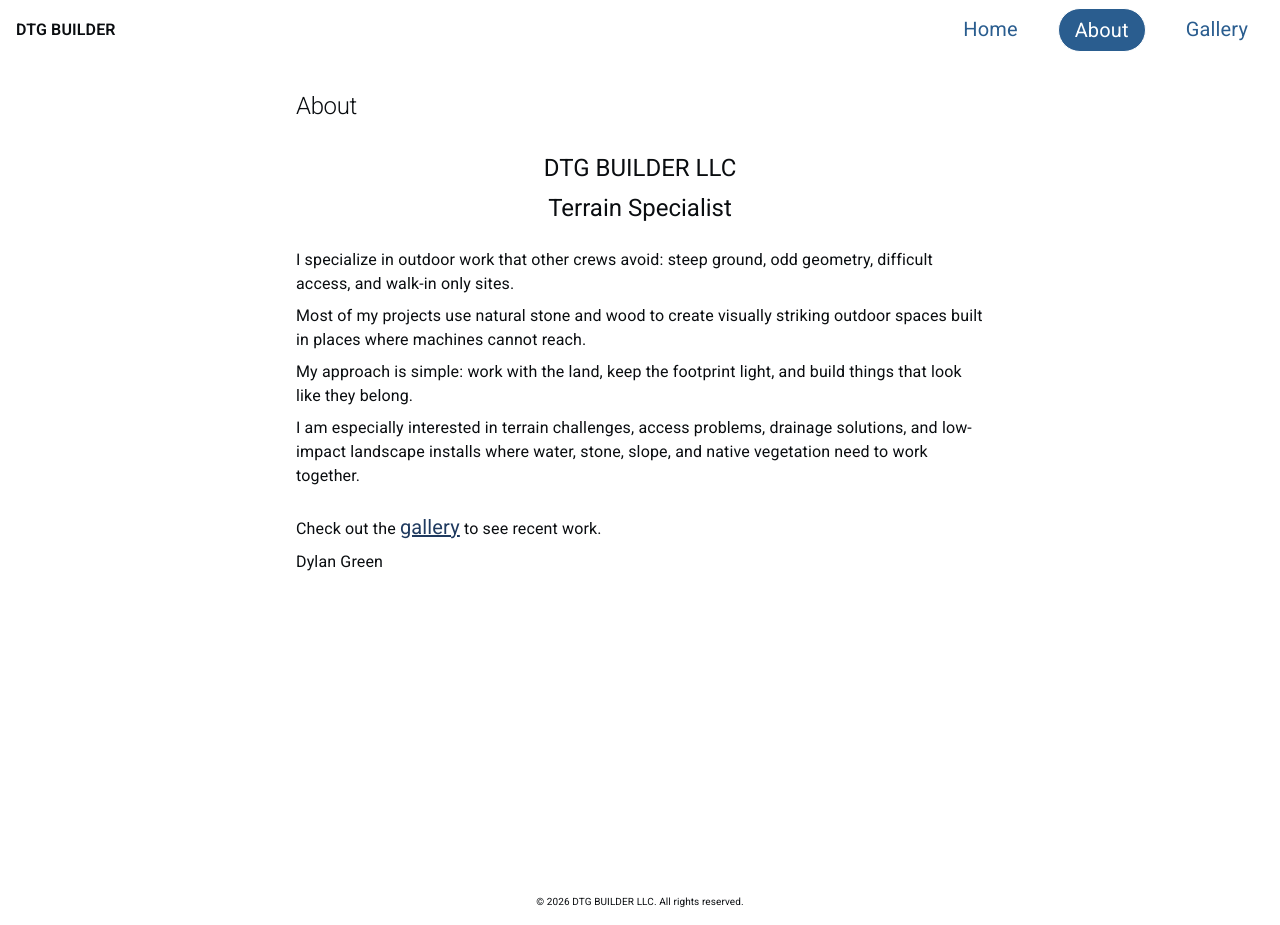
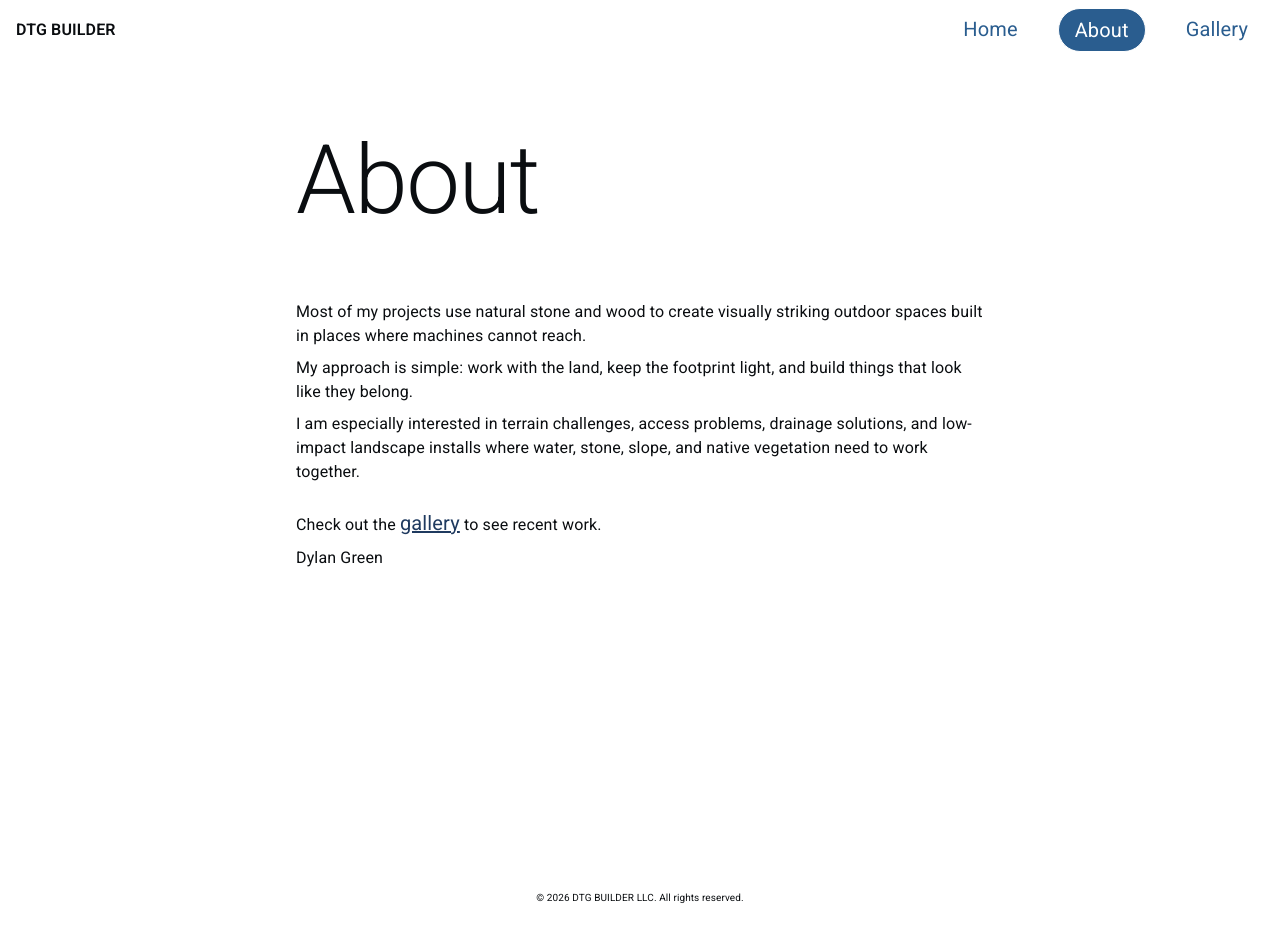
Before and after one commit to dtgbuilder/dtgbuilder, a Next.js app: page /about in a window 1280 px wide. Built offline with nearby package versions, Linux system fonts and the light colour scheme.

Commit message:
fixed up about and gallery pages

```diff
--- a/src/app/about/page.tsx
+++ b/src/app/about/page.tsx
@@ -16,8 +16,7 @@ export default function About() {
         >
             <Typography
                 variant="h1"
-                fontSize="24px"
-                my={ 4 }
+                my={ 8 }
             >
                 About
             </Typography>
@@ -25,28 +24,8 @@ export default function About() {
                 gap={ 3 }
             >
                 <Stack
-                    alignItems="center"
                     gap={ 1 }
                 >
-                    <Typography
-                        variant="h5"
-                        align="center"
-                    >
-                        DTG BUILDER LLC
-                    </Typography>
-                    <Typography
-                        variant="h5"
-                        align="center"
-                    >
-                        Terrain Specialist
-                    </Typography>
-                </Stack>
-                <Stack
-                    gap={ 1 }
-                >
-                    <Typography>
-                        I specialize in outdoor work that other crews avoid: steep ground, odd geometry, difficult access, and walk-in only sites.
-                    </Typography>
                     <Typography>
                         Most of my projects use natural stone and wood to create visually striking outdoor spaces built in places where machines cannot reach.
                     </Typography>
--- a/src/component/display/BasicPanel.tsx
+++ b/src/component/display/BasicPanel.tsx
@@ -34,7 +34,7 @@ export function BasicPanel({
     return (
         <Box
             component="section"
-            p={ 4 }
+            p={ { sm: 4, xs: 2 } }
             borderRadius={ 1 }
             bgcolor={ brandColors.offWhite }
             sx={ {
```
Also changed, not shown: src/app/gallery/page.tsx (+21 -15 lines).
